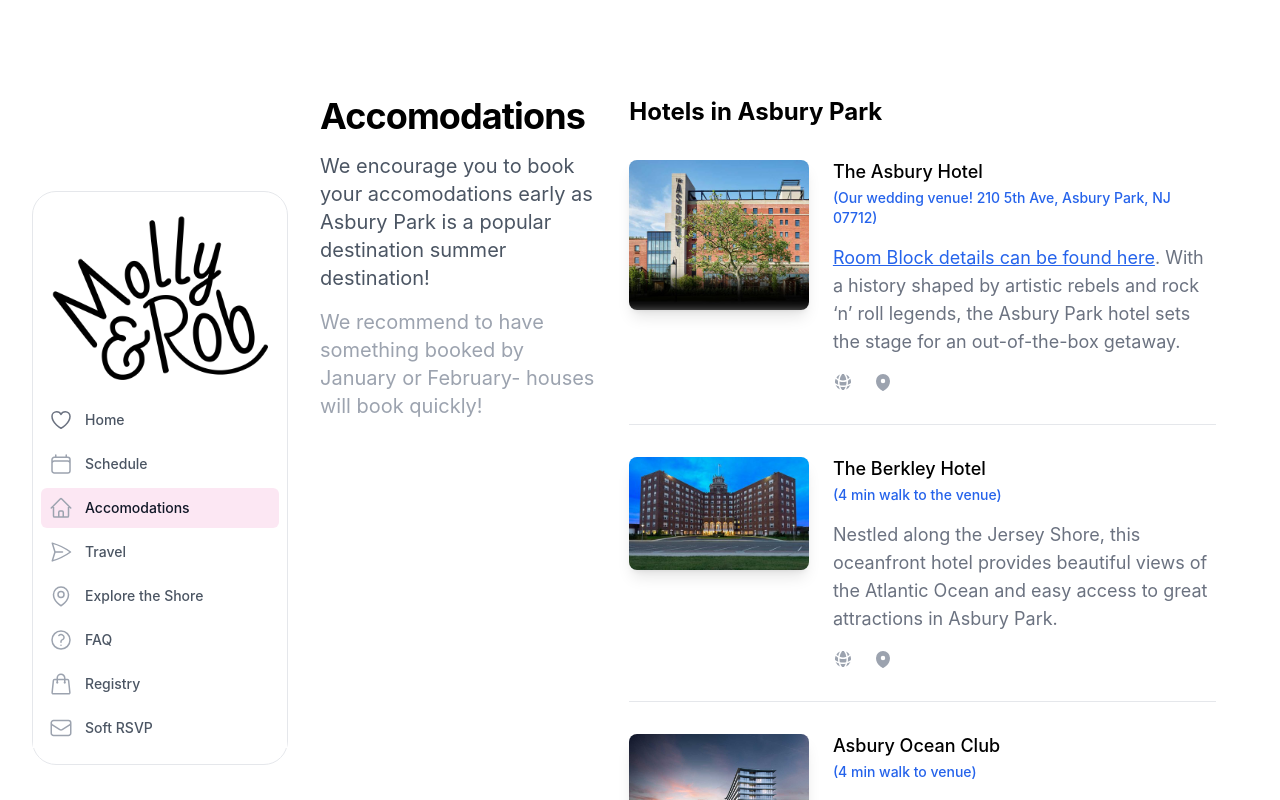
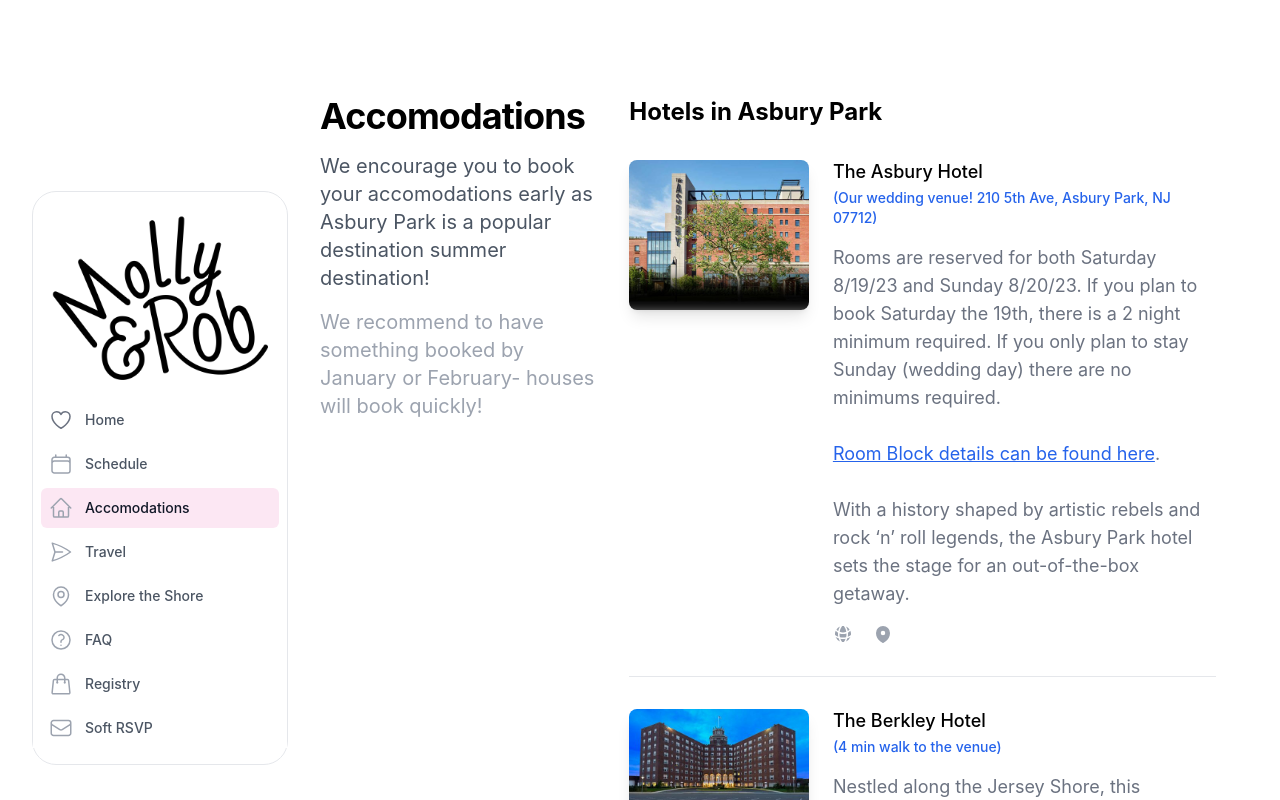
Before and after one commit to RobErskine/wedding-site, a Next.js app: page /accomodations in a window 1280 px wide. Shown: the top 800 px of the page. Built offline with nearby package versions, Linux system fonts and the light colour scheme.

Commit message:
adding in more accomodations information

```diff
--- a/pages/accomodations.tsx
+++ b/pages/accomodations.tsx
@@ -16,7 +16,7 @@
     role: '(Our wedding venue! 210 5th Ave, Asbury Park, NJ 07712)',
     imageUrl:
       '/accomodations/hotel.jpeg',
-    bio: '<a href="https://be.synxis.com/?Hotel=38151&Chain=6052&arrive=2023-08-19&depart=2023-08-21&adult=1&child=0&group=MOLLYANDROB" target="_blank" class="text-blue-600 underline">Room Block details can be found here</a>.\n\nWith a history shaped by artistic rebels and rock ‘n’ roll legends, the Asbury Park hotel sets the stage for an out-of-the-box getaway.',
+    bio: 'Rooms are reserved for both Saturday 8/19/23 and Sunday 8/20/23. If you plan to book Saturday the 19th, there is a 2 night minimum required. If you only plan to stay Sunday (wedding day) there are no minimums required.<br/><br/><a href="https://be.synxis.com/?Hotel=38151&Chain=6052&arrive=2023-08-19&depart=2023-08-21&adult=1&child=0&group=MOLLYANDROB" target="_blank" class="text-blue-600 underline">Room Block details can be found here</a>.<br/><br/>With a history shaped by artistic rebels and rock ‘n’ roll legends, the Asbury Park hotel sets the stage for an out-of-the-box getaway.',
     websiteUrl: 'https://www.theasburyhotel.com/',
     googleMapsUrl: 'https://www.google.com/maps/dir//The+Asbury+Hotel,+210+Fifth+Ave,+Asbury+Park,+NJ+07712/@40.2236111,-74.0038554,17z/data=!4m9!4m8!1m0!1m5!1m1!1s0x89c2266a4633c6af:0xe5cfe7d64c5ba075!2m2!1d-74.0016667!2d40.2236111!3e0',
   },
```
